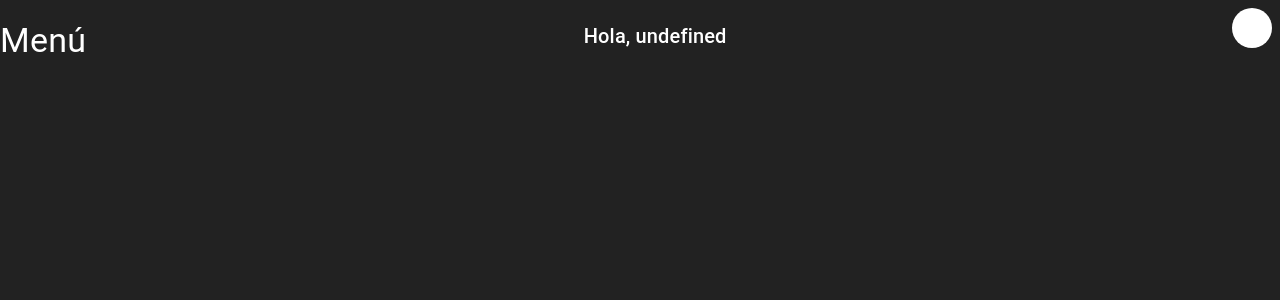
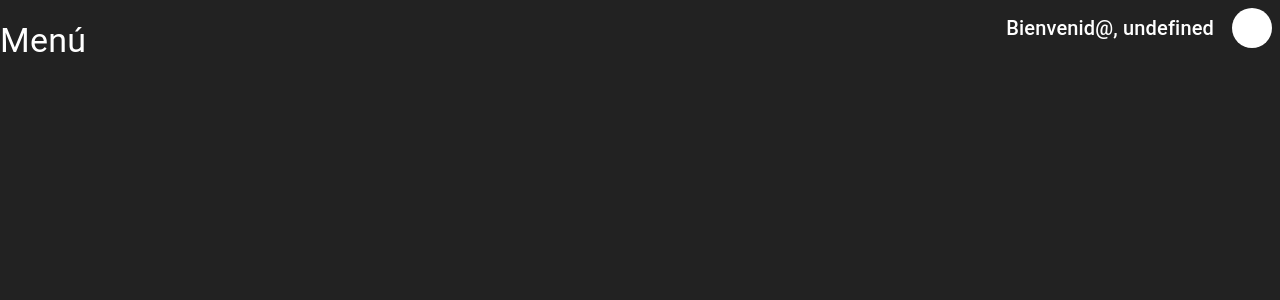
Before and after one commit to BradFernando/aplicativo-web-gastronomy, a Next.js app: page /menu in a window 1280 px wide. Shown: the top 300 px of the page. Built offline with nearby package versions, Linux system fonts and the light colour scheme.

Commit message:
El commit

```diff
--- a/pages/menu.tsx
+++ b/pages/menu.tsx
@@ -35,6 +35,9 @@ export default function AccountMenu() {
     setAnchorEl(null);
   };
 
+  // Divide el nombre por espacios y toma el primer elemento
+  const firstName = formData.name?.split(' ')[0];
+
   return (
     <>
       <Global
@@ -48,12 +51,14 @@ export default function AccountMenu() {
         <Typography variant="h4" component="h1" style={{ marginTop: '20px' }}>
           Menú
         </Typography>
-        <Typography variant="h6" component="h2" style={{ marginTop: '20px' }}>
-          {`Hola, ${formData.name}`} {/* Muestra el nombre del usuario recuperado del formulario */}
-        </Typography>
-        <IconButton onClick={handleClick}>
-          <Avatar sx={{ bgcolor: 'white' }} />
-        </IconButton>
+        <div style={{ display: 'flex', alignItems: 'center' }}>
+          <Typography variant="h6" component="h2" style={{ marginRight: '10px' }}>
+            {`Bienvenid@, ${firstName}`} {/* Muestra el primer nombre del usuario recuperado del formulario */}
+          </Typography>
+          <IconButton onClick={handleClick}>
+            <Avatar sx={{ bgcolor: 'white' }} />
+          </IconButton>
+        </div>
         <Menu
           id="simple-menu"
           anchorEl={anchorEl}
```
